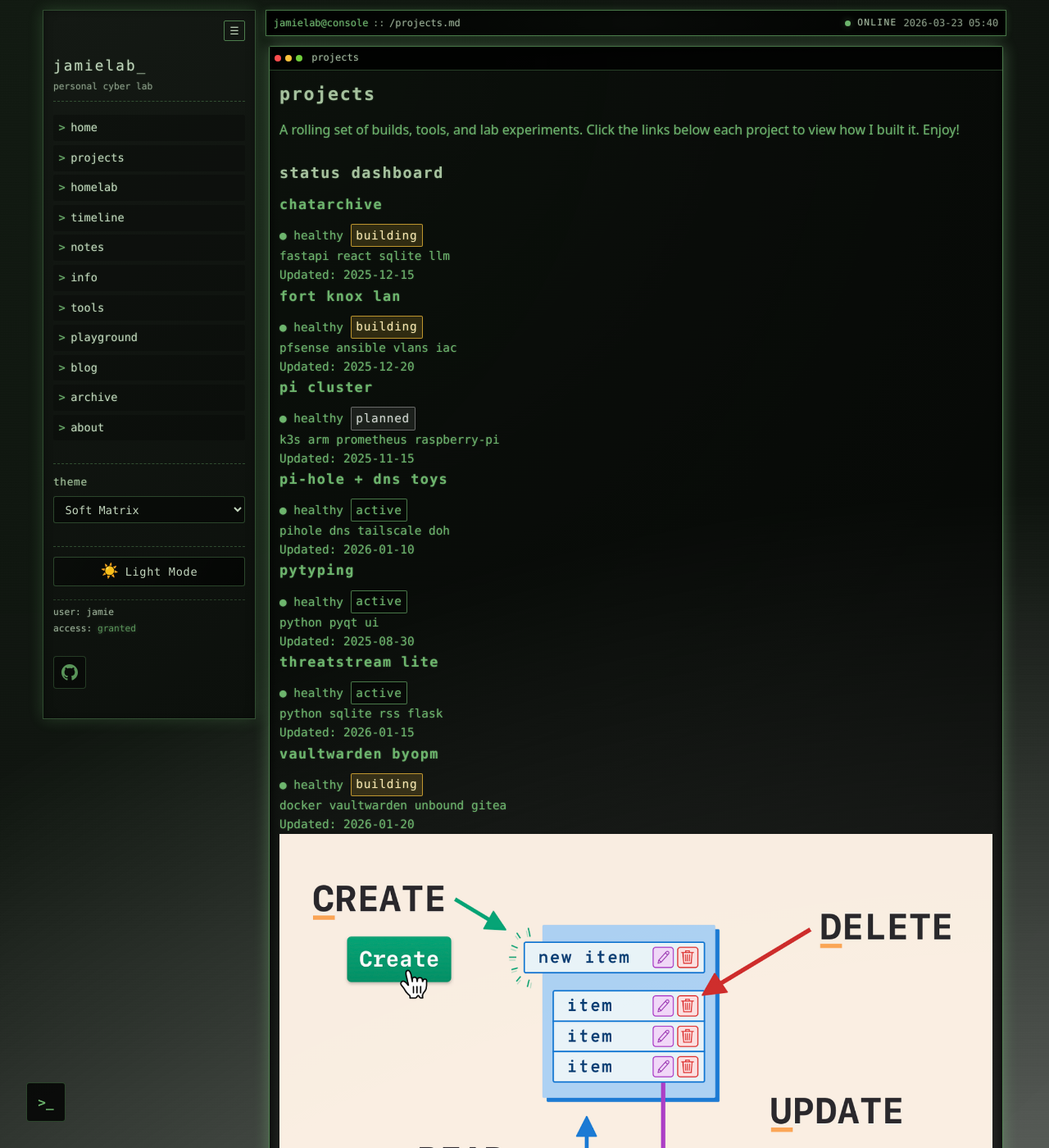
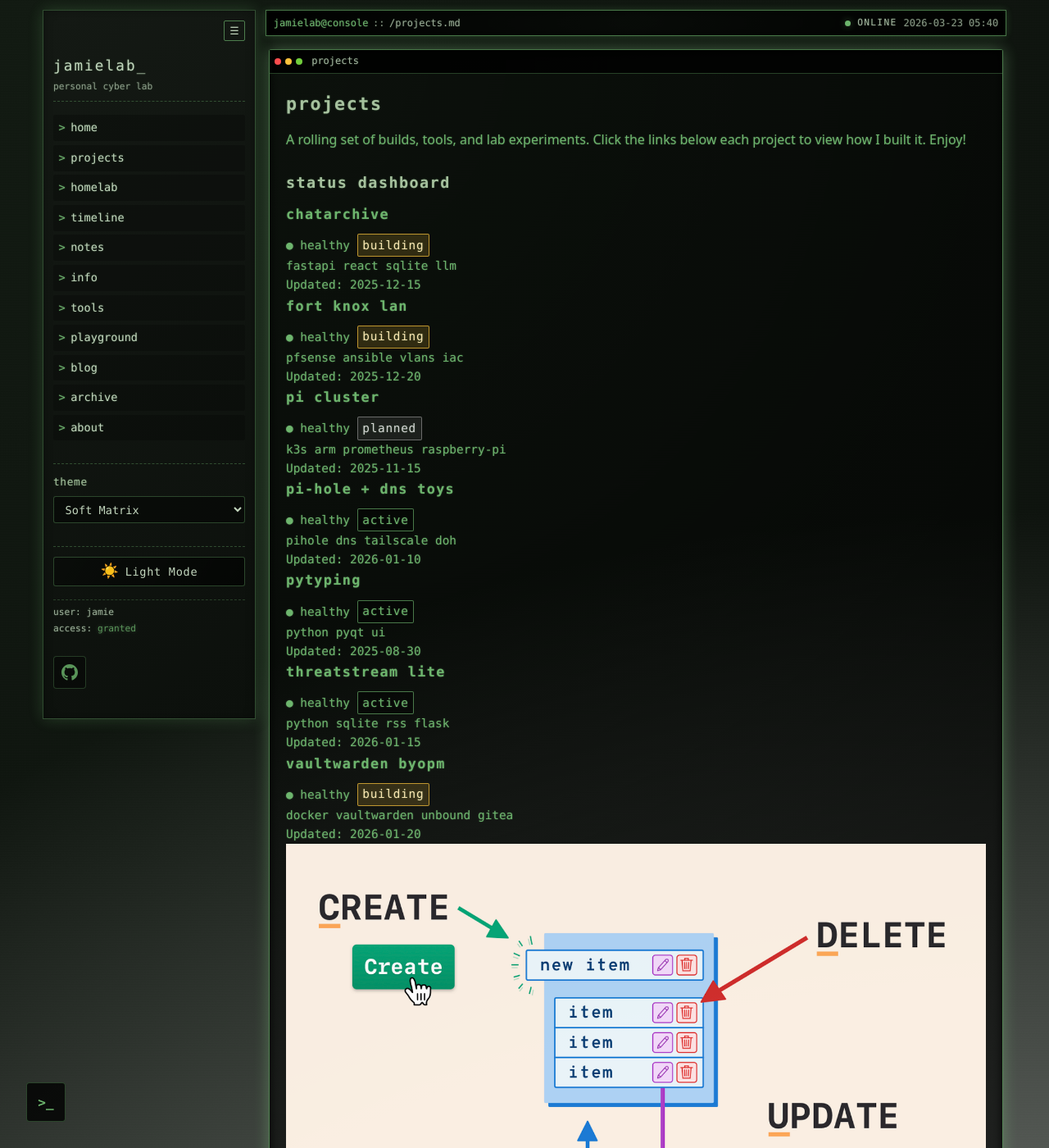
Before and after one commit to jimjamscott22/jimjamscott22.github.io, a Jekyll site: the page built from projects.md, in a window 1280 px wide and 1400 px high. Shown: the whole window at 82% size. Built offline with Jekyll 4.4.1, drawn with Linux system fonts in a browser that asks for light colours.

Commit message:
style: increase terminal body padding, card padding, and main panel spacing
Made-with: Cursor

```diff
--- a/assets/css/base.css
+++ b/assets/css/base.css
@@ -424,7 +424,7 @@ body,
   flex: 1;
   display: flex;
   flex-direction: column;
-  gap: 0.5rem;
+  gap: 0.75rem;
 }
 
 /* Top bar */
@@ -545,7 +545,7 @@ body,
 
 .terminal-body {
   flex: 1;
-  padding: 0.75rem;
+  padding: 1.25rem;
   font-size: 0.9rem;
   color: var(--accent-bright);
 }
@@ -694,7 +694,7 @@ th {
 
 @media (max-width: 600px) {
   .terminal-body {
-    padding: 0.6rem;
+    padding: 0.85rem;
   }
 
   .top-bar {
@@ -735,7 +735,7 @@ th {
 .card-grid {
   display: grid;
   grid-template-columns: repeat(auto-fit, minmax(240px, 1fr));
-  gap: 0.75rem;
+  gap: 1rem;
   margin: 0.75rem 0 1rem;
 }
 
@@ -745,7 +745,7 @@ th {
   box-shadow:
     0 0 12px var(--shadow-color),
     inset 0 0 12px rgba(0, 0, 0, 0.85);
-  padding: 0.75rem;
+  padding: 1rem;
   border-radius: 3px;
   display: flex;
   flex-direction: column;
@@ -1247,7 +1247,7 @@ th {
 }
 
 .post-body {
-  margin-top: 0.75rem;
+  margin-top: 1.25rem;
 }
 
 /* ========== COMMENTS SECTION ========== */
```
